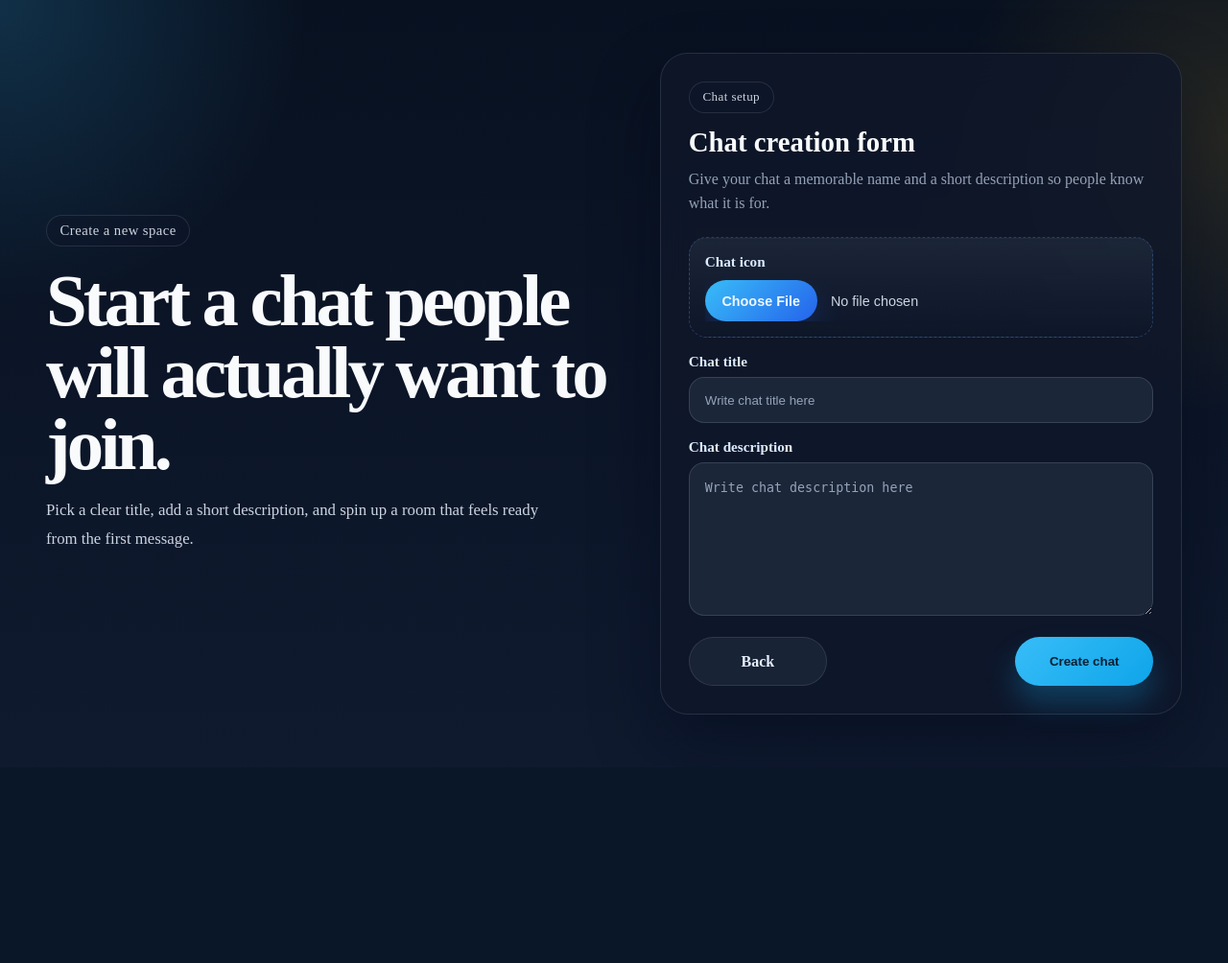
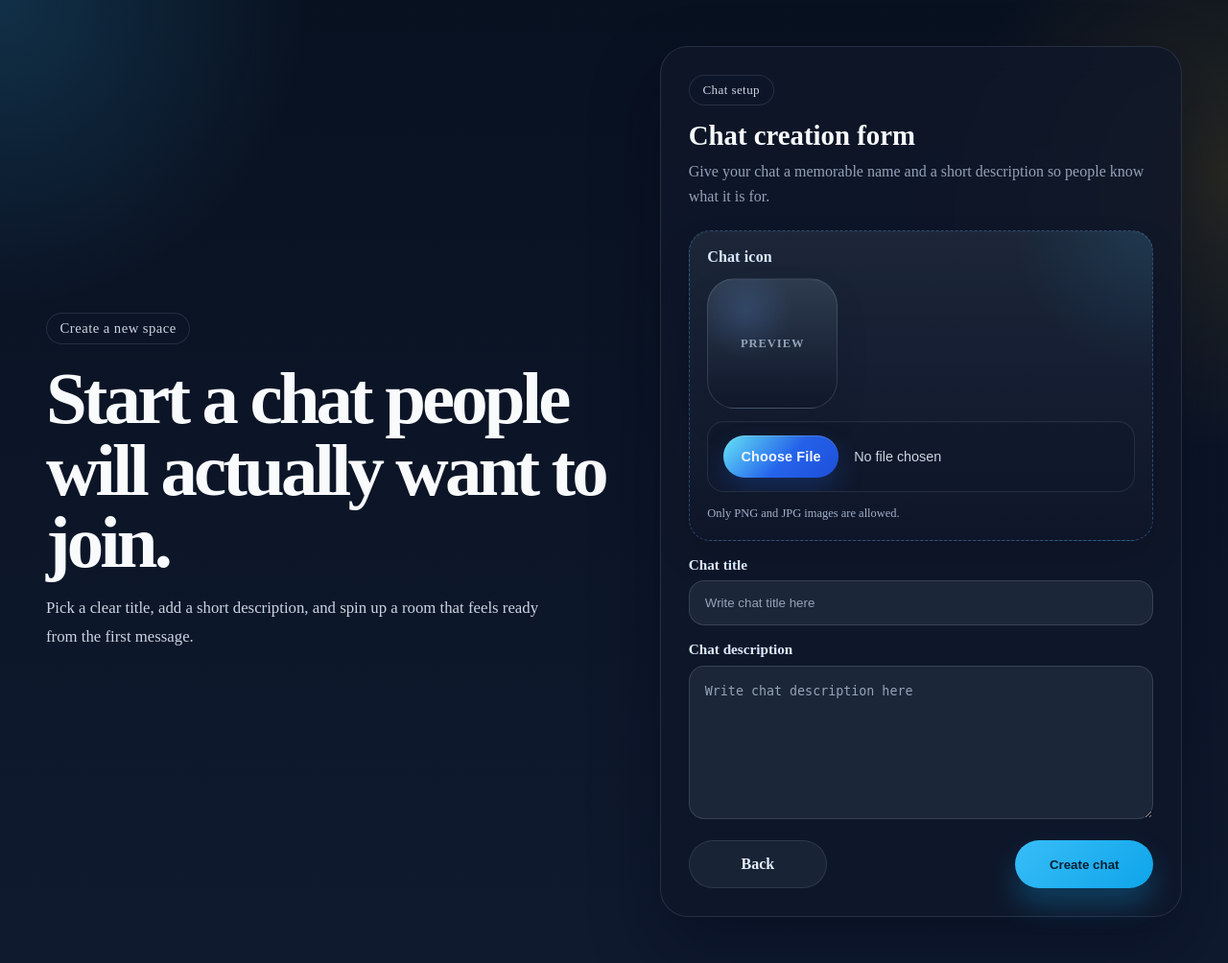
Before and after one commit to Chumus2/Zentro, a Django app: page /create_chat/ in a window 1280 px wide. Shown: the whole page at 96% size. Before the commit the page ends 745 px from the top, so only its background shows below. Run offline with Django 4.2, Linux system fonts and the light colour scheme; the visitor is signed in with stand-in values (Sample User, id 1).

Commit message:
Added icon preview and adding system + styles

```diff
--- a/Main/views.py
+++ b/Main/views.py
@@ -1,6 +1,7 @@
 from django.shortcuts import render, redirect, get_object_or_404
 from django.contrib.auth.mixins import LoginRequiredMixin
 from django.contrib.auth import logout
+from django.contrib import messages
 from django.views import View
 from django.db.models import Prefetch
 from .models import *
@@ -101,15 +102,34 @@ class CreateChatView(LoginRequiredMixin, View):
 
     def post(self, request):
         user = request.user
-        title = request.POST.get("chat_title")
-        description = request.POST.get("chat_description")
+        title = request.POST.get("chat_title", "").strip()
+        description = request.POST.get("chat_description", "").strip()
+        chat_icon = request.FILES.get("chat_icon")
+
+        form_data = {
+            "title": title,
+            "description": description
+        }
+
+        if not title:
+            messages.error(request, "Title is required")
+            return render(request, "Chat/ChatCreation.html", {"form_data": form_data})
+
+        if len(description) > 255:
+            messages.error(request, "Description must be under 255 characters long")
+            return render(request, "Chat/ChatCreation.html", {"form_data": form_data})
+
+        if chat_icon and chat_icon.content_type not in {"image/png", "image/jpeg"}:
+            messages.error(request, "Only PNG and JPG images are allowed")
+            return render(request, "Chat/ChatCreation.html", {"form_data": form_data})
 
         chat = Chat.objects.create(
             title=title,
             description=description,
-            participants=user,
-            admins=user,
+            icon=chat_icon,
             creator=user
         )
+        chat.participants.add(user)
+        chat.admins.add(user)
 
         return redirect("ChatDetail", chat_id=chat.id)
--- a/static/stylesheets/Chat/ChatCreation.css
+++ b/static/stylesheets/Chat/ChatCreation.css
@@ -96,46 +96,118 @@
     margin-top: 1.4rem;
 }
 
-.ChatCreation_Form > div:first-of-type {
+.ChatCreation_Messages {
     display: grid;
-    gap: 0.6rem;
-    padding: 1rem;
-    border: 1px dashed rgba(96, 165, 250, 0.28);
-    border-radius: 1.15rem;
-    background:
-        linear-gradient(180deg, rgba(30, 41, 59, 0.84) 0%, rgba(15, 23, 42, 0.76) 100%);
+    gap: 0.65rem;
+}
+
+.ChatCreation_Message {
+    padding: 0.9rem 1rem;
+    border: 1px solid rgba(248, 113, 113, 0.28);
+    border-radius: 1rem;
+    background: rgba(127, 29, 29, 0.22);
+    color: #fecaca;
+    line-height: 1.55;
     box-shadow: inset 0 1px 0 rgba(255, 255, 255, 0.03);
 }
 
-.ChatCreation_Form > div:first-of-type label {
-    color: #dbeafe;
-    font-size: 0.95rem;
-    font-weight: 600;
+.ChatCreation_Icon_Field {
+    display: grid;
+    gap: 0.8rem;
+    padding: 1.15rem;
+    border: 1px dashed rgba(96, 165, 250, 0.34);
+    border-radius: 1.4rem;
+    background:
+        radial-gradient(circle at top right, rgba(56, 189, 248, 0.12), transparent 9rem),
+        linear-gradient(180deg, rgba(30, 41, 59, 0.88) 0%, rgba(15, 23, 42, 0.8) 100%);
+    box-shadow:
+        inset 0 1px 0 rgba(255, 255, 255, 0.04),
+        0 18px 36px rgba(2, 8, 23, 0.14);
 }
 
-.ChatCreation_Form > div:first-of-type input[type="file"] {
+.ChatCreation_Icon_Field label {
+    color: #dbeafe;
+    font-size: 1rem;
+    font-weight: 600;
+    letter-spacing: 0.01em;
+}
+
+.ChatCreation_Icon_Preview {
+    position: relative;
+    display: grid;
+    place-items: center;
+    width: 8.5rem;
+    height: 8.5rem;
+    overflow: hidden;
+    border: 1px solid rgba(148, 163, 184, 0.22);
+    border-radius: 1.8rem;
+    background:
+        radial-gradient(circle at 30% 25%, rgba(96, 165, 250, 0.18), transparent 3rem),
+        linear-gradient(180deg, rgba(51, 65, 85, 0.82) 0%, rgba(15, 23, 42, 0.9) 100%);
+    color: #94a3b8;
+    box-shadow:
+        inset 0 1px 0 rgba(255, 255, 255, 0.04),
+        0 16px 30px rgba(15, 23, 42, 0.18);
+}
+
+.ChatCreation_Icon_Preview span {
+    font-size: 0.78rem;
+    font-weight: 700;
+    letter-spacing: 0.08em;
+    text-transform: uppercase;
+}
+
+.ChatCreation_Icon_Preview img {
     width: 100%;
+    height: 100%;
+    object-fit: cover;
+}
+
+.ChatCreation_Icon_Preview__filled {
+    border-color: rgba(96, 165, 250, 0.3);
+    box-shadow:
+        0 20px 40px rgba(15, 23, 42, 0.24),
+        0 0 0 4px rgba(59, 130, 246, 0.08);
+}
+
+.ChatCreation_Icon_Field input[type="file"] {
+    width: 100%;
+    padding: 0.9rem 1rem;
+    border: 1px solid rgba(148, 163, 184, 0.16);
+    border-radius: 1.1rem;
+    background: rgba(15, 23, 42, 0.48);
     color: #cbd5e1;
     font-size: 0.9rem;
+    line-height: 1.5;
+    box-shadow: inset 0 1px 0 rgba(255, 255, 255, 0.02);
 }
 
-.ChatCreation_Form > div:first-of-type input[type="file"]::file-selector-button {
-    margin-right: 0.9rem;
-    padding: 0.85rem 1.1rem;
+.ChatCreation_Icon_Field input[type="file"]::file-selector-button {
+    margin-right: 1rem;
+    padding: 0.85rem 1.15rem;
     border: none;
     border-radius: 999px;
-    background: linear-gradient(135deg, #38bdf8 0%, #2563eb 100%);
+    background: linear-gradient(135deg, #67e8f9 0%, #2563eb 55%, #1d4ed8 100%);
     color: #eff6ff;
     font-weight: 700;
+    letter-spacing: 0.01em;
     cursor: pointer;
-    box-shadow: 0 14px 28px rgba(37, 99, 235, 0.24);
-    transition: transform 0.2s ease, box-shadow 0.2s ease, filter 0.2s ease;
+    box-shadow:
+        0 14px 28px rgba(37, 99, 235, 0.24),
+        inset 0 1px 0 rgba(255, 255, 255, 0.18);
+    transition: transform 0.2s ease, box-shadow 0.2s ease, filter 0.2s ease, background-color 0.2s ease;
 }
 
-.ChatCreation_Form > div:first-of-type input[type="file"]::file-selector-button:hover {
-    transform: translateY(-1px);
-    box-shadow: 0 18px 34px rgba(37, 99, 235, 0.3);
-    filter: brightness(1.04);
+.ChatCreation_Icon_Field input[type="file"]::file-selector-button:hover {
+    transform: translateY(-2px);
+    box-shadow: 0 20px 38px rgba(37, 99, 235, 0.32);
+    filter: brightness(1.06);
+}
+
+.ChatCreation_Icon_Field small {
+    color: #9fb0c9;
+    font-size: 0.78rem;
+    line-height: 1.5;
 }
 
 .ChatCreation_Field {
@@ -247,4 +319,9 @@
     .ChatCreation_Submit_Button {
         width: 100%;
     }
+
+    .ChatCreation_Icon_Preview {
+        width: 7rem;
+        height: 7rem;
+    }
 }
--- a/templates/Chat/ChatCreation.html
+++ b/templates/Chat/ChatCreation.html
@@ -29,19 +29,31 @@
                 <form action="{% url 'CreateChat' %}" method="post" class="ChatCreation_Form" enctype="multipart/form-data">
                     {% csrf_token %}
 
-                    <div>
+                    {% if messages %}
+                        <div class="ChatCreation_Messages">
+                            {% for message in messages %}
+                                <div class="ChatCreation_Message">{{ message }}</div>
+                            {% endfor %}
+                        </div>
+                    {% endif %}
+
+                    <div class="ChatCreation_Icon_Field">
                         <label for="chat_icon">Chat icon</label>
-                        <input type="file" name="chat_icon">
+                        <div class="ChatCreation_Icon_Preview" id="chat-icon-preview">
+                            <span>Preview</span>
+                        </div>
+                        <input id="chat_icon" type="file" name="chat_icon" accept=".png,.jpg,.jpeg,image/png,image/jpeg">
+                        <small>Only PNG and JPG images are allowed.</small>
                     </div>
 
                     <div class="ChatCreation_Field">
                         <label for="chat_title">Chat title</label>
-                        <input id="chat_title" type="text" name="chat_title" placeholder="Write chat title here" autocomplete="off">
+                        <input id="chat_title" type="text" name="chat_title" placeholder="Write chat title here" autocomplete="off" value="{{ form_data.title|default:'' }}">
                     </div>
 
                     <div class="ChatCreation_Field">
                         <label for="chat_description">Chat description</label>
-                        <textarea id="chat_description" name="chat_description" placeholder="Write chat description here"></textarea>
+                        <textarea id="chat_description" name="chat_description" placeholder="Write chat description here">{{ form_data.description|default:'' }}</textarea>
                     </div>
 
                     <div class="ChatCreation_Actions">
@@ -54,3 +66,40 @@
     </section>
 
 {% endblock %}
+
+{% block scripts %}
+    <script>
+        const chatIconInput = document.getElementById("chat_icon");
+        const chatIconPreview = document.getElementById("chat-icon-preview");
+
+        if (chatIconInput && chatIconPreview) {
+            const allowedTypes = ["image/png", "image/jpeg"];
+
+            chatIconInput.addEventListener("change", () => {
+                const selectedFile = chatIconInput.files && chatIconInput.files[0];
+
+                if (!selectedFile) {
+                    chatIconPreview.innerHTML = "<span>Preview</span>";
+                    chatIconPreview.classList.remove("ChatCreation_Icon_Preview__filled");
+                    return;
+                }
+
+                if (!allowedTypes.includes(selectedFile.type)) {
+                    chatIconInput.value = "";
+                    chatIconPreview.innerHTML = "<span>Preview</span>";
+                    chatIconPreview.classList.remove("ChatCreation_Icon_Preview__filled");
+                    return;
+                }
+
+                const reader = new FileReader();
+
+                reader.onload = (event) => {
+                    chatIconPreview.innerHTML = `<img src="${event.target.result}" alt="Chat icon preview">`;
+                    chatIconPreview.classList.add("ChatCreation_Icon_Preview__filled");
+                };
+
+                reader.readAsDataURL(selectedFile);
+            });
+        }
+    </script>
+{% endblock %}
```
Also changed, not shown: media/chat_icons/ChatGPT_Image_24_апр._2026_г._22_19_23.png (added).
